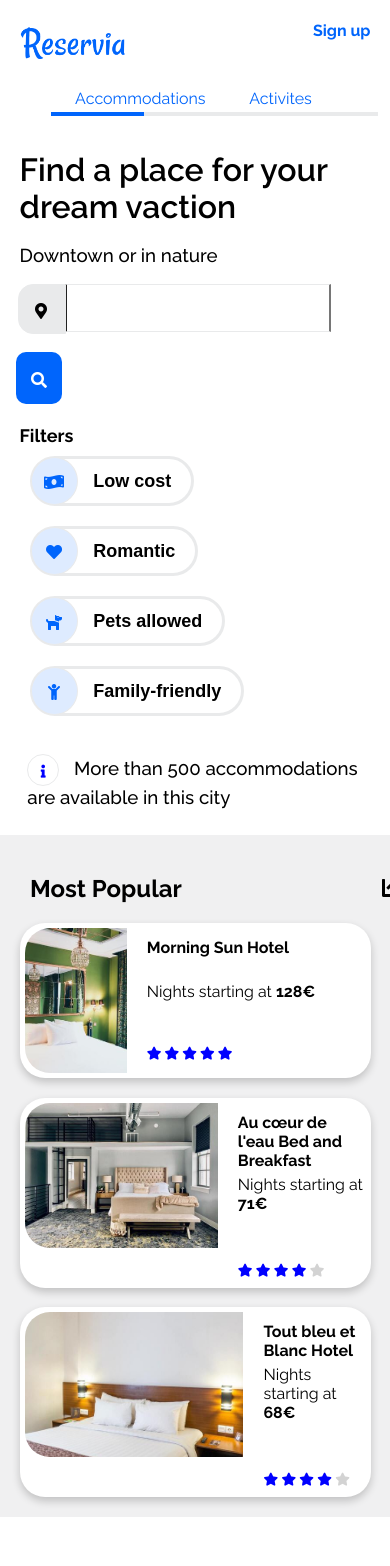
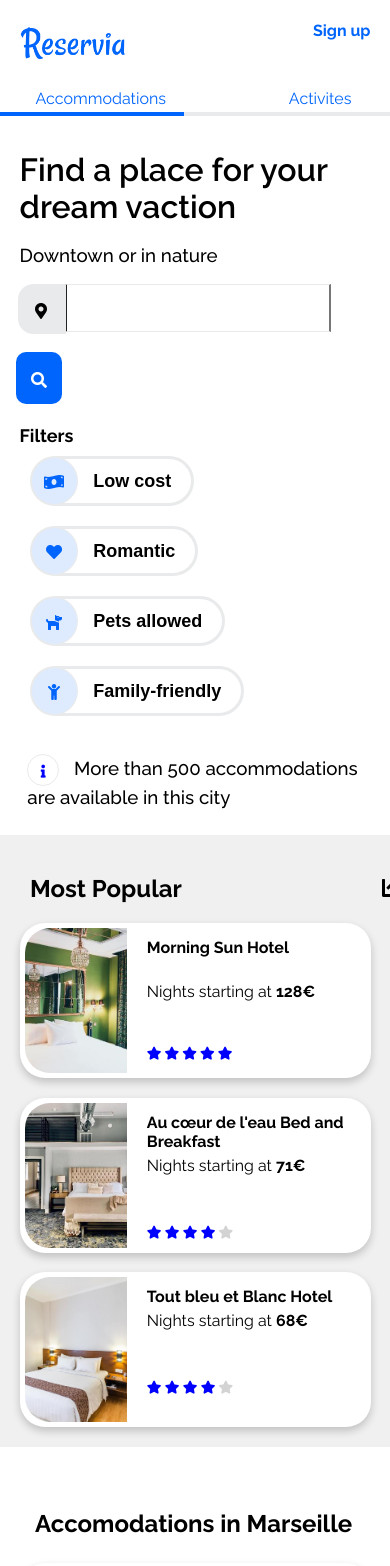
Before and after one commit to Smiisia/Smiisia.github.io, a plain HTML site: page Project 2/index.html in a window 390 px wide. Shown: the top 1566 px of the page. Drawn offline with Linux system fonts and the light colour scheme.

Commit message:
Add widths to images in most pop on mobile

```diff
--- a/Project 2/css/styles.css
+++ b/Project 2/css/styles.css
@@ -594,6 +594,7 @@ header {
   width: 90%;
   padding-top: 5%;
   margin-right: 0;
+  justify-content: space-between;
 }
 
 .accom {
@@ -775,12 +776,12 @@ footer {
 }
 
 .line {
-  width: 180%;
+  width: 191%;
   background-color: #0065FC;
   padding: 2px;
   margin-top: 3%;
   margin-bottom: 10%;
-  margin-left: -18%;
+  margin-left: -30%;
   float: left;
 }
 
@@ -804,4 +805,16 @@ footer {
 .acc-text {
   font-size: larger;
 }
+
+.au-coeur {
+  width: 30%;
 }
+
+.tout {
+  width: 30%;
+}
+
+#activites-section {
+  margin-left: 10%;
+}
+}
```
